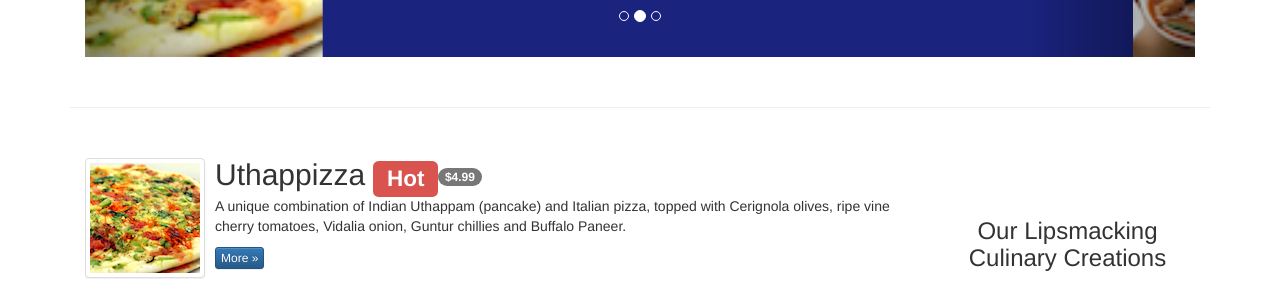
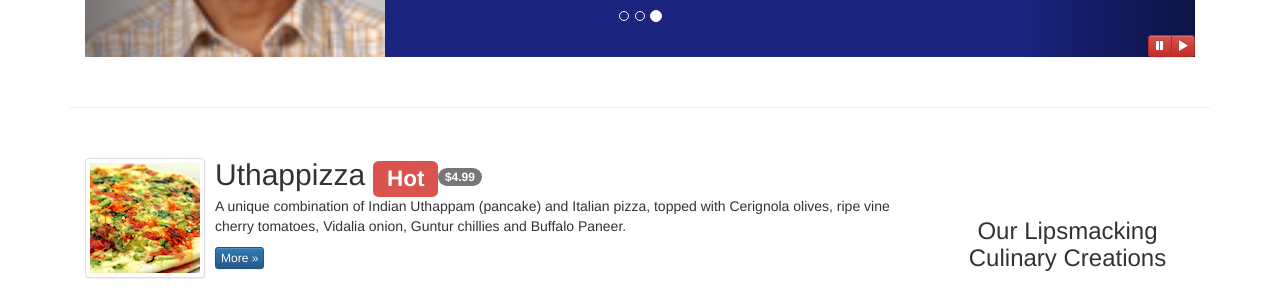
Before and after one commit to mihaitaivli/conFusion, a plain HTML site: page index.html in a window 1280 px wide. Shown: the part 808-1100 px from the top of the page. Drawn offline with nearby package versions, Linux system fonts and the light colour scheme.

Commit message:
Insert play and pause buttons for carousel

```diff
--- a/css/mystyles.css
+++ b/css/mystyles.css
@@ -72,3 +72,8 @@
     left: 0;
     min-height: 300px;
 }
+#carouselButtons {
+    right: 0px;
+    position: absolute;
+    bottom: 0px;
+}
--- a/index.html
+++ b/index.html
@@ -240,6 +240,14 @@
                         <span class="glyphicon glyphicon-chevron-right" aria-hidden="true"></span>
                         <span class="sr-only">Next</span>
                     </a>
+                    <div class="btn-group" id="carouselButtons">
+                        <button role="button" id="carousel-pause" class="btn btn-danger btn-xs">
+                            <span class="glyphicon glyphicon-pause" aria-hidden="true"></span>
+                        </button>
+                        <button role="button" id="carousel-play" class="btn btn-danger btn-xs">
+                            <span class="glyphicon glyphicon-play" aria-hidden="true"></span>
+                        </button>
+                    </div>
                 </div>
             </div>
         </div>
@@ -353,6 +361,22 @@
     </footer>
     <script src="https://ajax.googleapis.com/ajax/libs/jquery/2.1.3/jquery.min.js"></script>
     <script src="js/bootstrap.min.js"></script>
+    <script>
+        $(document).ready(function() {
+            $("#mycarousel").carousel({
+                interval: 2000
+            });
+
+            $('#carousel-pause').click(function() {
+                $('#mycarousel').carousel('pause');
+            });
+
+            $('#carousel-play').click(function() {
+                $('#mycarousel').carousel('cycle');
+            });
+        });
+
+    </script>
 </body>
 
 </html>
```
